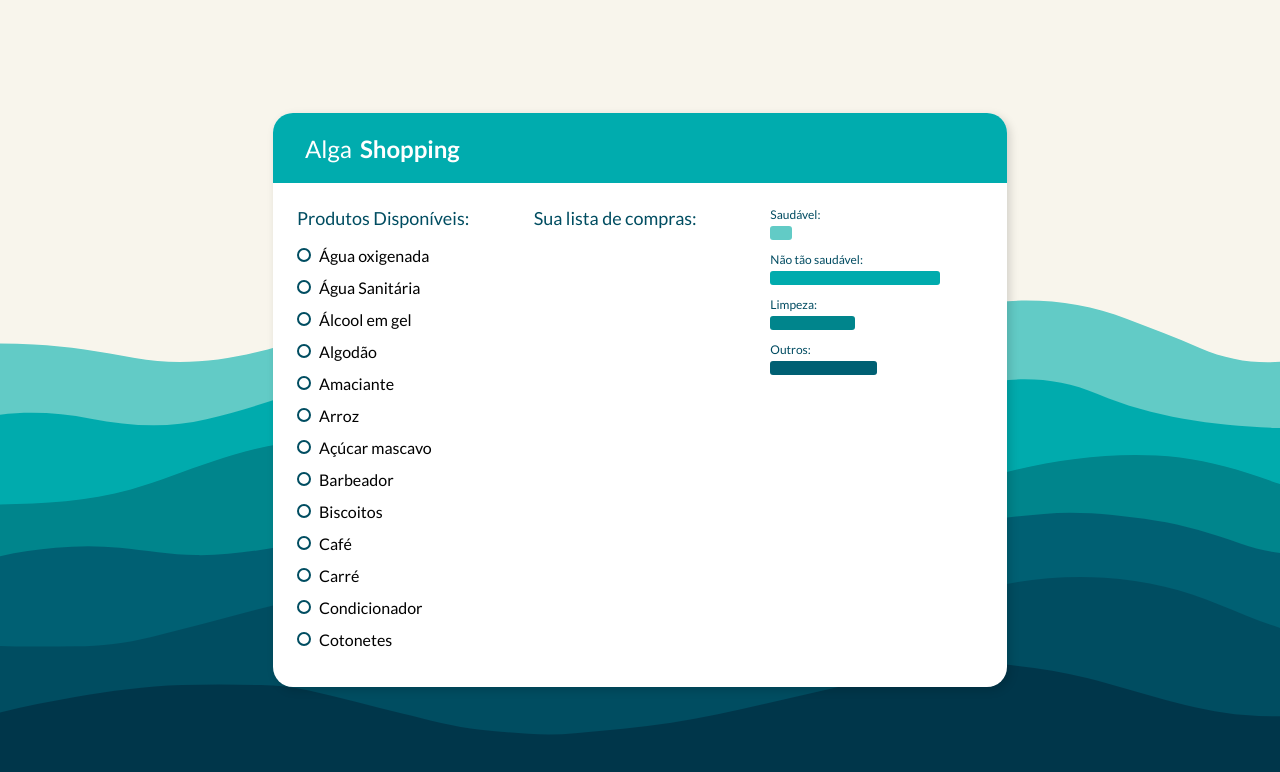
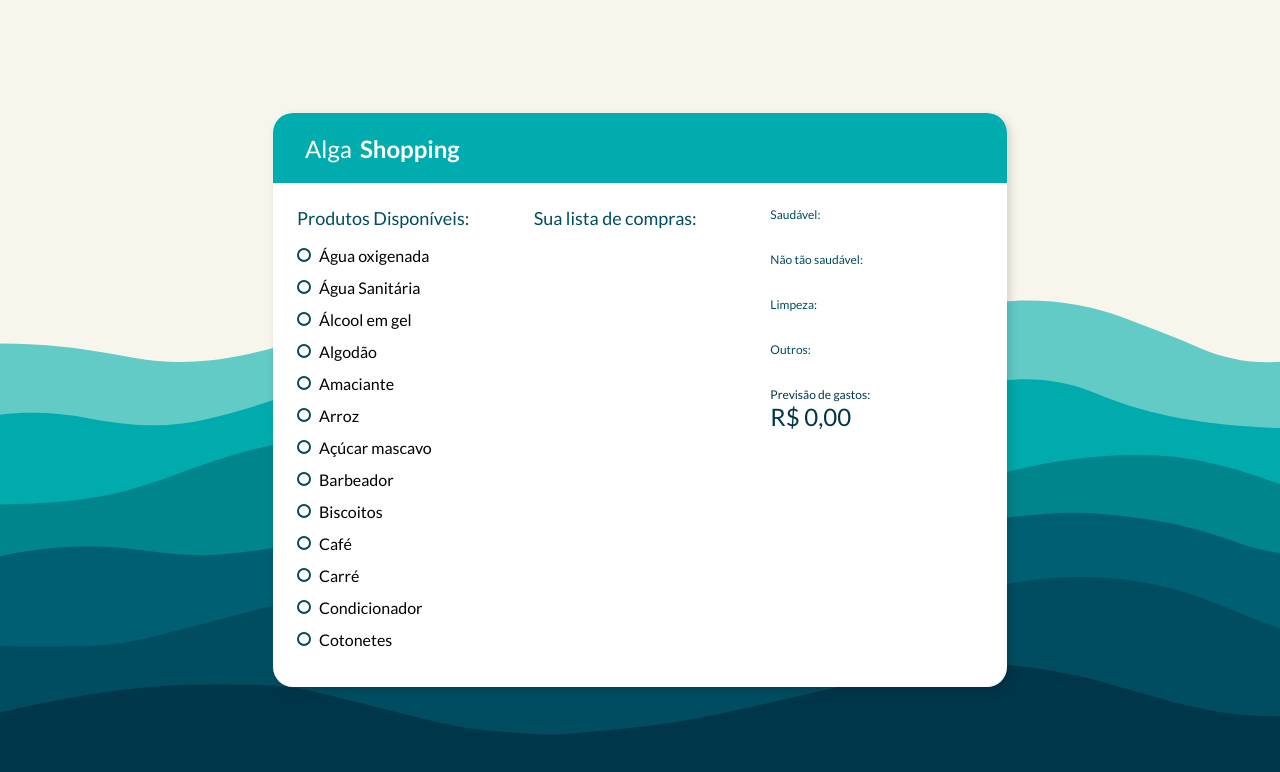
Before and after one commit to DanielFariias/alga-shop, a React (Vite) app: page / in a window 1280 px wide. Shown: the top 772 px of the page. Built offline with nearby package versions, Linux system fonts and the light colour scheme.

Commit message:
Project Completed

```diff
--- a/package.json
+++ b/package.json
@@ -9,6 +9,8 @@
   "dependencies": {
     "react": "^17.0.2",
     "react-dom": "^17.0.2",
+    "react-redux": "^7.2.6",
+    "redux": "^4.1.2",
     "styled-components": "^5.3.3"
   },
   "devDependencies": {
--- a/src/components/Container/index.jsx
+++ b/src/components/Container/index.jsx
@@ -1,8 +1,10 @@
 import { useEffect, useState } from 'react';
 
+import { Header } from '../Header';
 import { Content } from '../Content';
-import { Header } from '../Header';
 import { ShoppingList } from '../ShoppingList';
+import { LineChart } from '../shared/LineChart';
+import { extractPercentage } from '../../utils/extractPercentage';
 
 import productsMock from '../../mocks/productsList.json'
 
@@ -11,6 +13,7 @@ import * as C from './styles';
 export function Container() {
   const [products, setProducts] = useState(productsMock.products)
   const [selectedProducts, setSelectedProducts] = useState([])
+  const [totalPrice, setTotalPrice] = useState(0)
 
   useEffect(() => {
     const newSelectedProducts = products
@@ -18,6 +21,14 @@ export function Container() {
 
     setSelectedProducts(newSelectedProducts)
   }, [products])
+
+  useEffect(() => {
+    const total = selectedProducts
+      .map(product => product.price)
+      .reduce((sum, price) => sum + price, 0)
+
+    setTotalPrice(total)
+  }, [selectedProducts])
 
   const handleChecked = (id, checked) => {
     const newProducts = products.map((product) => (
@@ -33,19 +44,79 @@ export function Container() {
       <C.CardContainer>
         <Header />
         <Content
-          left={<ShoppingList
+          left={
+            <ShoppingList
               title="Produtos Disponíveis"
               list={products}
               handleChecked={handleChecked}
-          />}
-          middle={<ShoppingList
+            />
+          }
+          middle={
+            <ShoppingList
               title="Sua lista de compras"
               list={selectedProducts}
               handleChecked={handleChecked}
+            />
+          }
+          right={
+            <div>
+              <LineChart
+                title={"Saudável"}
+                percentage={extractPercentage(
+                  selectedProducts.length,
+                  selectedProducts
+                    .filter(product => product.tags.includes('healthy')).length
+                )}
+                color={"#62CBC6"}
+              />
+              <LineChart
+                title={"Não tão saudável"}
+                percentage={extractPercentage(
+                  selectedProducts.length,
+                  selectedProducts
+                    .filter(product => product.tags.includes('junk')).length
+                )}
+                color={"#00ABAD"}
+              />
+              <LineChart
+                title={"Limpeza"}
+                percentage={extractPercentage(
+                  selectedProducts.length,
+                  selectedProducts
+                    .filter(product => product.tags.includes('cleaning')).length
+                )}
+                color={"#00858C"}
+              />
+              <LineChart
+                title={"Outros"}
+                percentage={extractPercentage(
+                  selectedProducts.length,
+                  selectedProducts
+                    .filter(product => product.tags.includes('others')).length
+                )}
+                color={"#006073"}
+              />
 
-          />}
-          right={'true'}
+              <div style={{ marginTop: 12 }}>
+                <h2
+                  style={{
+                    fontWeight: 400,
+                    fontSize: 12,
+                    color: "#00364A"
+                  }}
+                >
+                  Previsão de gastos:
+                  <div style={{ fontSize: 24 }}>{totalPrice.toLocaleString('pt-br', {
+                    currency: 'BRL',
+                    style: 'currency'
+                  })}</div>
+                </h2>
+              </div>
+            </div>
+
+          }
         />
+
       </C.CardContainer>
     </C.Container>
   )
--- a/src/components/Content/index.jsx
+++ b/src/components/Content/index.jsx
@@ -1,3 +1,4 @@
+import { extractPercentage } from '../../utils/extractPercentage';
 import { CheckButton } from '../shared/CheckButton';
 import { LineChart } from '../shared/LineChart';
 import { ShoppingList } from '../ShoppingList';
@@ -13,10 +14,7 @@ export const Content = ({ left, right, middle }) => {
       <div>{middle}</div>
 
       <div>
-        <LineChart title={"Saudável"} percentage={10} color={"#62CBC6"} />
-        <LineChart title={"Não tão saudável"} percentage={80} color={"#00ABAD"} />
-        <LineChart title={"Limpeza"} percentage={40} color={"#00858C"} />
-        <LineChart title={"Outros"} percentage={50} color={"#006073"} />
+        {right}
       </div>
     </C.Container>
   )
--- a/src/components/ShoppingList/styles.js
+++ b/src/components/ShoppingList/styles.js
@@ -13,8 +13,23 @@ export const Title = styled.h2`
 
 
 export const List = styled.div`
-  /* border: 2px solid #004D61; */
   height: 424px;
 
   overflow: auto;
+
+  &::-webkit-scrollbar {
+    width: 5px;
+  }
+
+  &::-webkit-scrollbar-track {
+    background: transparent;
+  }
+
+  &::-webkit-scrollbar-thumb {
+    background: transparent;
+    border-radius: 10px;
+  }
+  &:hover::-webkit-scrollbar-thumb {
+    background: #006073;
+}
 `
--- /dev/null
+++ b/src/utils/extractPercentage.js
@@ -0,0 +1,3 @@
+export const extractPercentage = (total, category) => {
+  return (category * 100) / total
+}
```
Also changed, not shown: 1 other file (tests, documents, lock files or other folders). Lines whose indentation alone changed are shown as unchanged.
